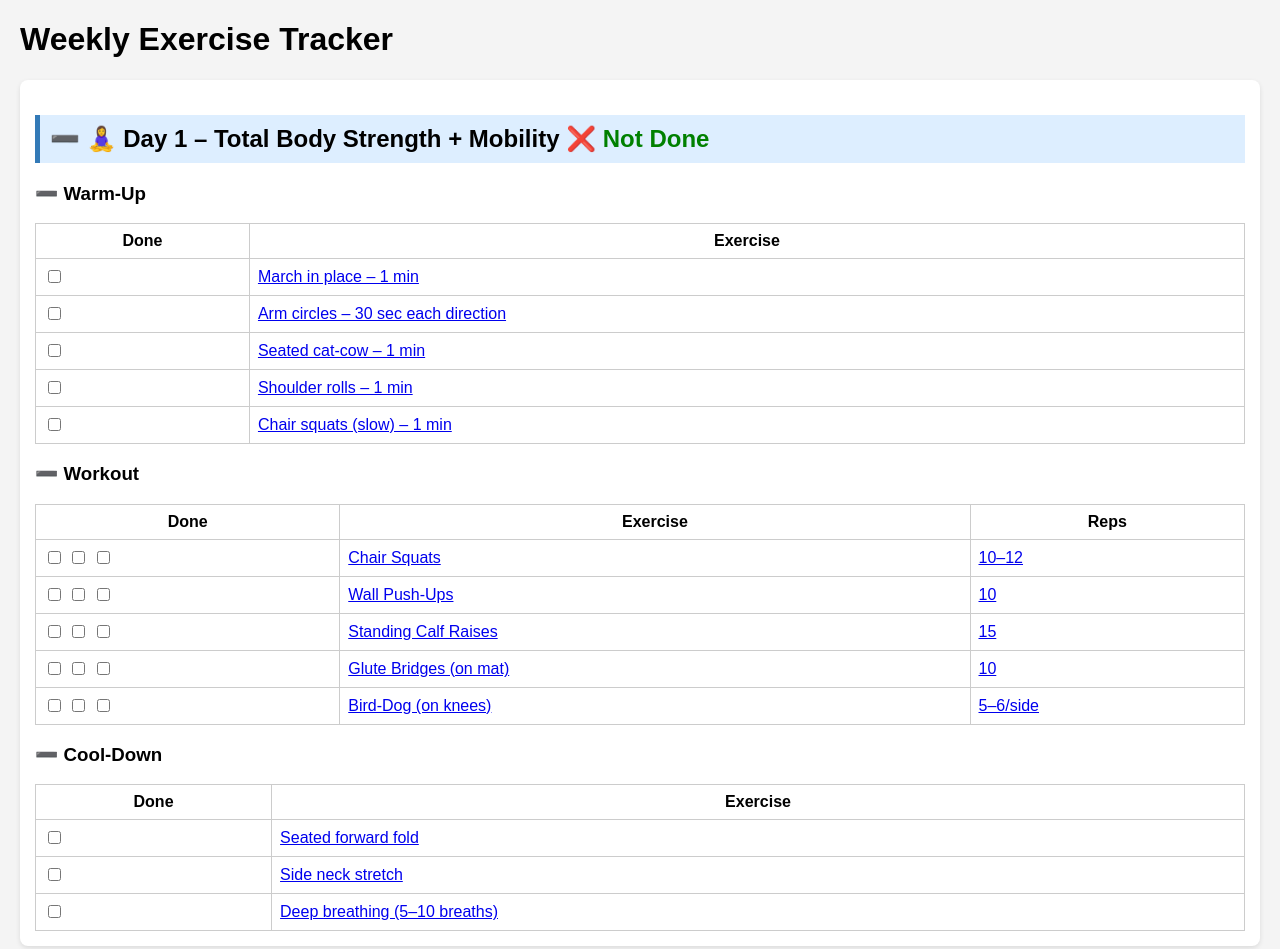
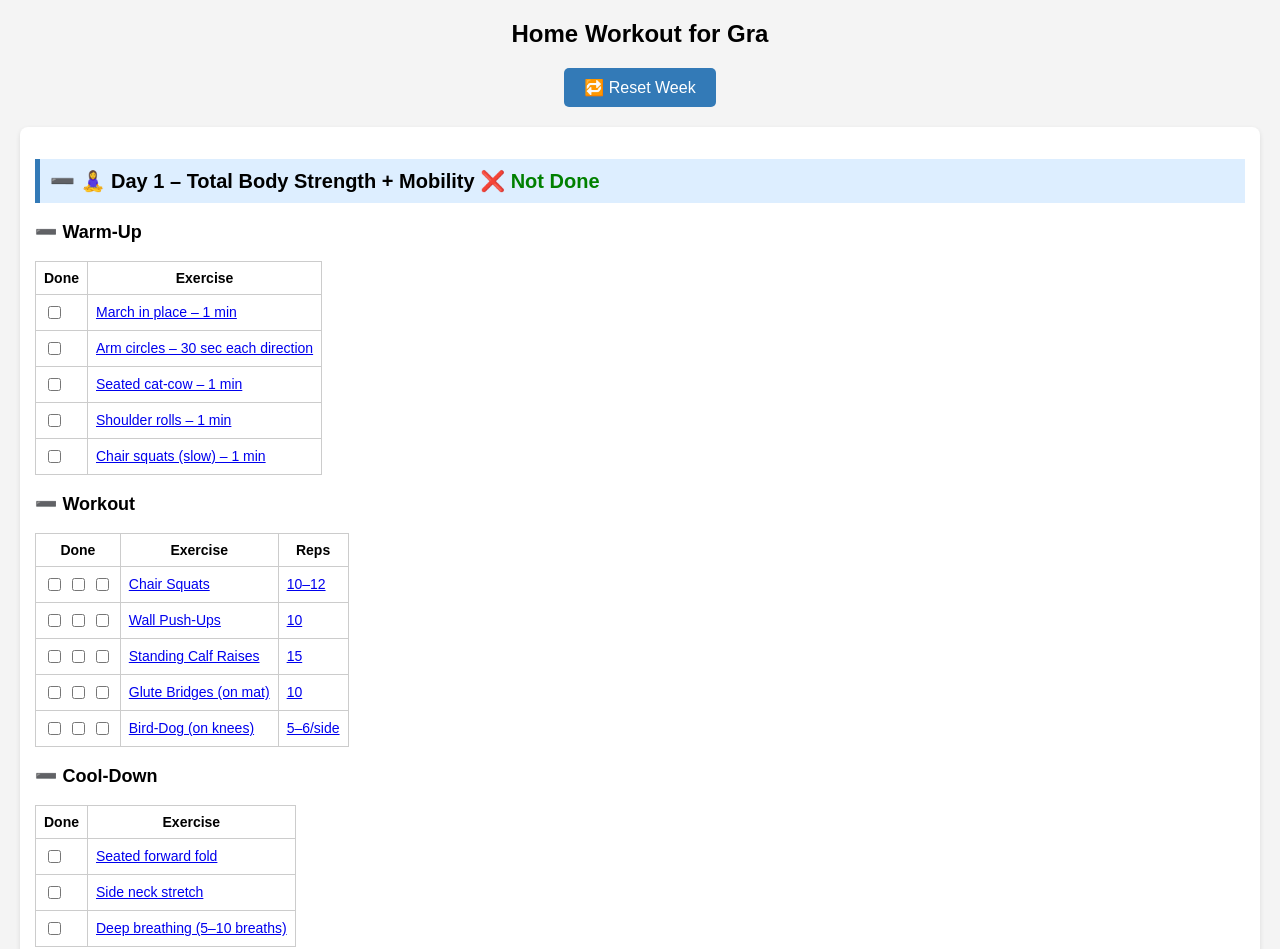
Before and after one commit to abevacqua/ejercicios.casa.gra, a plain HTML site: page index.html in a window 1280 px wide. Shown: the top 949 px of the page. Drawn offline with Linux system fonts and the light colour scheme.

Commit message:
Add files via upload

```diff
--- a/index.html
+++ b/index.html
@@ -55,10 +55,33 @@
             margin-top: 10px;
             padding-left: 20px;
         }
-    </style>
-</head>
+
+        body {
+            font-size: 16px;
+        }
+        table {
+            font-size: 14px;
+            overflow-x: auto;
+            display: block;
+        }
+        h1 {
+            font-size: 24px;
+            text-align: center;
+        }
+        h2 {
+            font-size: 20px;
+        }
+        h3 {
+            font-size: 18px;
+        }
+        button {
+            display: block;
+            margin: 20px auto;
+        }
+</style>
+<meta content="width=device-width, initial-scale=1.0" name="viewport"/></head>
 <body>
-<h1>Weekly Exercise Tracker</h1>
+<h1>Home Workout for Gra</h1><button onclick="resetAll()">🔁 Reset Week</button>
 <div id="days-container">
 <div class="day-section" id="day1">
 <h2 onclick="toggleDay('day1')" style="cursor: pointer;"><span class="toggle-icon">➖</span> <span class="day-title">🧘‍♀️ Day 1 – Total Body Strength + Mobility <span class="done-status" id="status-day1">❌ Not Done</span></span></h2>
@@ -91,7 +114,6 @@
 <tr><td><input class="day3-checkbox set-check" data-key="cb60" type="checkbox"/> <input class="day3-checkbox set-check" data-key="cb61" type="checkbox"/></td><td><a href="https://www.youtube.com/results?search_query=March+in+Place+(arms+up)" target="_blank">March in Place (arms up)</a></td><td><a href="https://www.youtube.com/results?search_query=30+sec" target="_blank">30 sec</a></td></tr>
 </table></div><h3 onclick="toggleSection('cooldown-day3', this)" style="cursor: pointer;"><span class="toggle-icon">➖</span> Cool-Down</h3><div class="sub-section" id="cooldown-day3"><table><tr><th>Done</th><th>Exercise</th></tr><tr><td><input class="day3-checkbox-checkbox" data-key="cb62" type="checkbox"/></td><td><a href="https://www.youtube.com/results?search_query=Seated+forward+fold" target="_blank">Seated forward fold</a></td></tr><tr><td><input class="day3-checkbox-checkbox" data-key="cb63" type="checkbox"/></td><td><a href="https://www.youtube.com/results?search_query=Side+neck+stretch" target="_blank">Side neck stretch</a></td></tr><tr><td><input class="day3-checkbox-checkbox" data-key="cb64" type="checkbox"/></td><td><a href="https://www.youtube.com/results?search_query=Deep+breathing+(5" target="_blank">Deep breathing (5–10 breaths)</a></td></tr></table></div></div></div>
 </div>
-<button onclick="resetAll()">🔁 Reset Week</button>
 <script>
 function toggleDay(dayNum) {
     const el = document.getElementById('content-' + dayNum);
```
